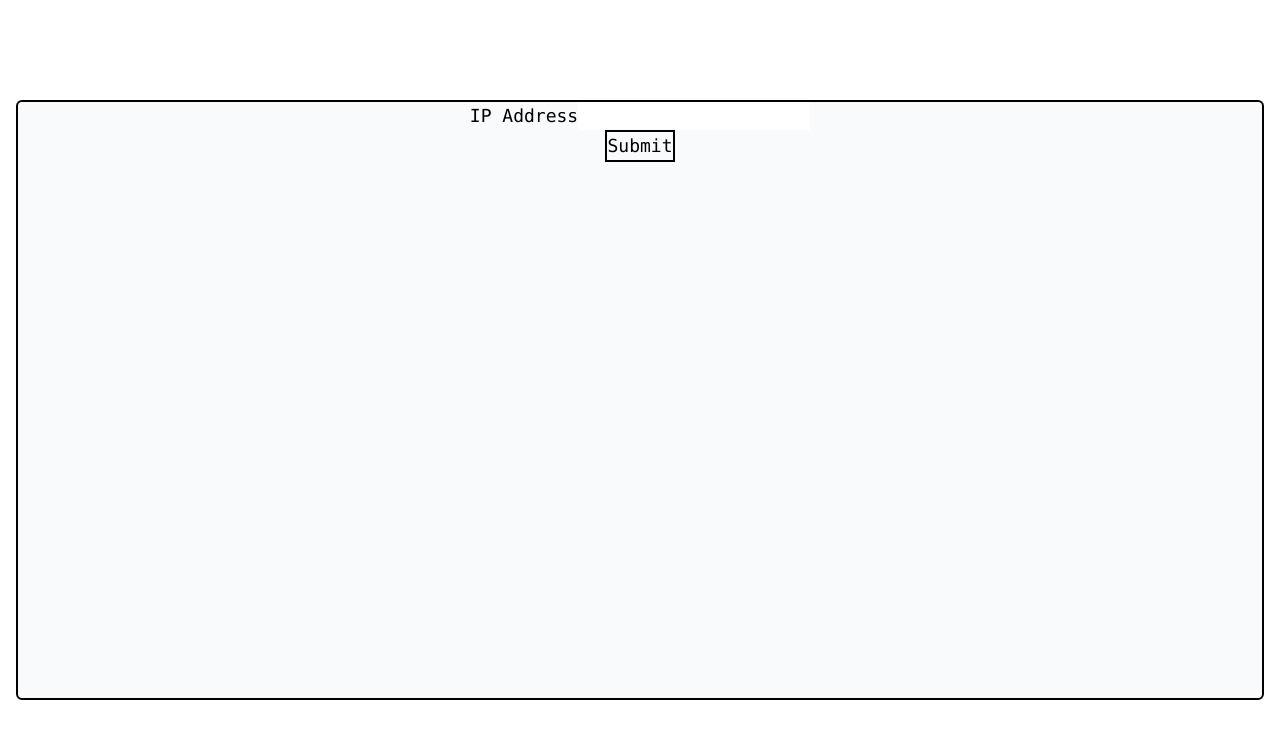
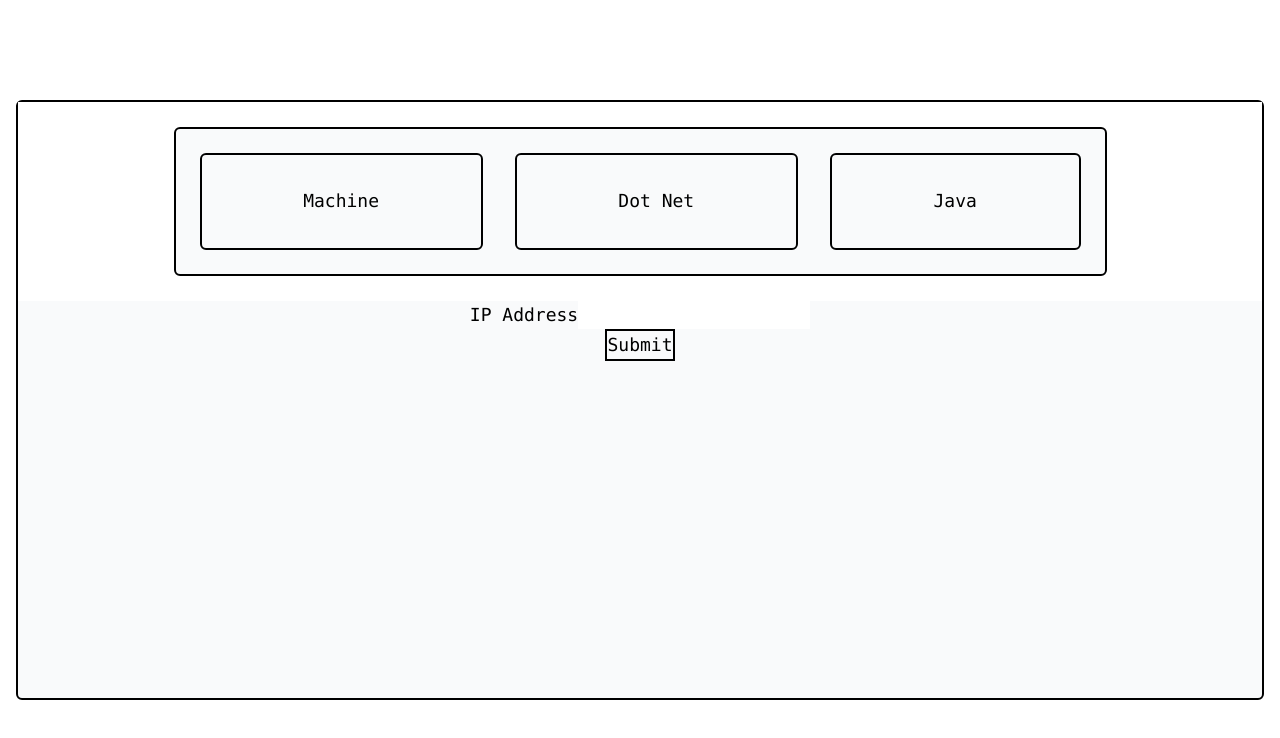
Before and after one commit to tadghh/ansible-nextjs-demo, a Next.js app: page /manage in a window 1280 px wide. Shown: the top 738 px of the page. Built offline with nearby package versions, Linux system fonts and the light colour scheme.

Commit message:
agent buttons and enum

```diff
--- /dev/null
+++ b/AgentsInfo/AgentEnums.js
@@ -0,0 +1,6 @@
+export const AgentTypes = {
+    MACHINE: 'machine',
+    JAVA: 'java',
+    DOT_NET: 'dot_net',
+
+};
--- /dev/null
+++ b/components/AgentMenu/AgentContainer.js
@@ -0,0 +1,26 @@
+import React from "react";
+import { AgentTypes } from "@/AgentsInfo/AgentEnums";
+import AgentTile from "./AgentTile";
+const AgentText = [
+    { title: "Machine", type: AgentTypes.MACHINE },
+    { title: "Dot Net", type: AgentTypes.DOT_NET },
+    { title: "Java", type: AgentTypes.JAVA },
+]
+export default function AgentContainer() {
+
+
+    async function onSubmit(data) {
+
+    }
+
+
+    return (
+        <div className="flex items-center justify-center overflow-hidden font-mono text-sm bg-white h-1/3">
+            <div className='flex justify-around w-3/4 p-2 m-4 text-black border-2 border-black rounded-md bg-gray-50 h-3/4'>
+                {AgentText.map((item, index) => {
+                    return <AgentTile key={index} agent_type={item.title} />
+                })}
+            </div>
+        </div>
+    );
+}
--- /dev/null
+++ b/components/AgentMenu/AgentTile.js
@@ -0,0 +1,9 @@
+import React from "react";
+
+export default function AgentTile({ agent_type }) {
+    return (
+        <div className='flex items-center justify-center p-4 m-4 text-lg text-center text-black border-2 border-black rounded-md grow bg-gray-50'>
+            <h1>{agent_type}</h1>
+        </div>
+    );
+}
--- a/pages/manage/index.js
+++ b/pages/manage/index.js
@@ -2,6 +2,7 @@
 import { useForm } from "react-hook-form";
 import { yupResolver } from "@hookform/resolvers/yup";
 import { validationSchema } from "@/yup-schemas/userschema";
+import AgentContainer from "@/components/AgentMenu/AgentContainer";
 export default function Manage() {
     const { register, handleSubmit, formState: { errors } } = useForm({
         resolver: yupResolver(validationSchema),
@@ -34,6 +35,7 @@
     return (
         <div className="flex items-center justify-center h-screen overflow-hidden font-mono text-sm bg-white">
             <div className='flex-grow w-3/4 m-4 text-lg text-black border-2 border-black rounded-md bg-gray-50 h-3/4'>
+                <AgentContainer />
                 <form className="flex flex-col items-center " onSubmit={handleSubmit((data) => onSubmit(data))}>
                     <div>
                         <label htmlFor="ipAddress">IP Address</label>
```
